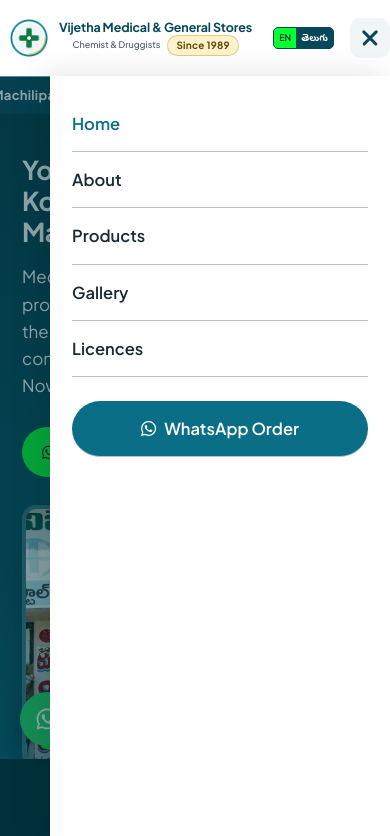
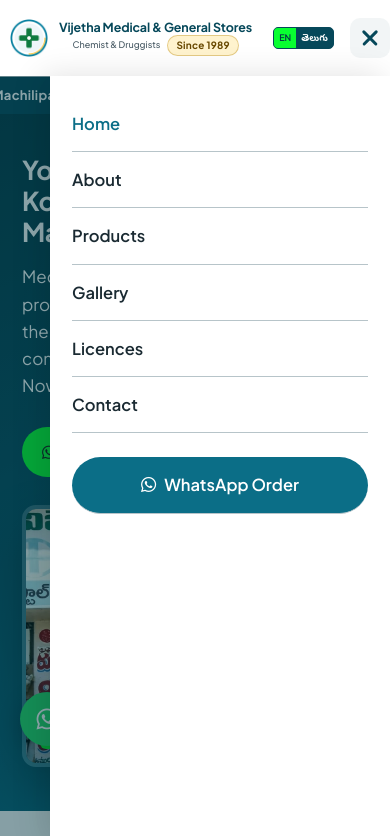
Before and after one commit to ZAHEER-R/VM, a website: page index.html in a window 390 px wide. Both pictures are taken after a click on the button 370 px from the left and 38 px from the top of the page. Shown: the top 836 px of the page. Drawn offline with Linux system fonts and the light colour scheme.

Commit message:
first commit

```diff
--- a/css/style.css
+++ b/css/style.css
@@ -1246,9 +1246,9 @@ section { padding: 60px 0; }
 @media (max-width: 560px) {
   :root { --header-h: 76px; }
   .site-footer {
-    position: sticky;
-    bottom: 0;
-    z-index: 80;
+    position: static;
+    bottom: auto;
+    z-index: auto;
     width: 100%;
   }
   .w { padding-left: 16px; padding-right: 16px; }
--- a/index.html
+++ b/index.html
@@ -83,6 +83,7 @@
     <a href="products.html" data-te="ఉత్పత్తులు">Products</a>
     <a href="gallery.html" data-te="గ్యాలరీ">Gallery</a>
     <a href="licences.html" data-te="లైసెన్సులు">Licences</a>
+    <a href="contact.html" data-te="సంప్రదించండి">Contact</a>
     <div class="mobile-cta">
       <a class="btn t block" href="https://wa.me/919849365613?text=Hello%20Vijetha%20Medical" target="_blank" rel="noopener">
         <i class="fa-brands fa-whatsapp"></i> WhatsApp Order
```
Also changed, not shown: contact.html (+1 -0 lines), gallery.html (+1 -0 lines), licences.html (+1 -0 lines), products.html (+1 -0 lines), README.md.
